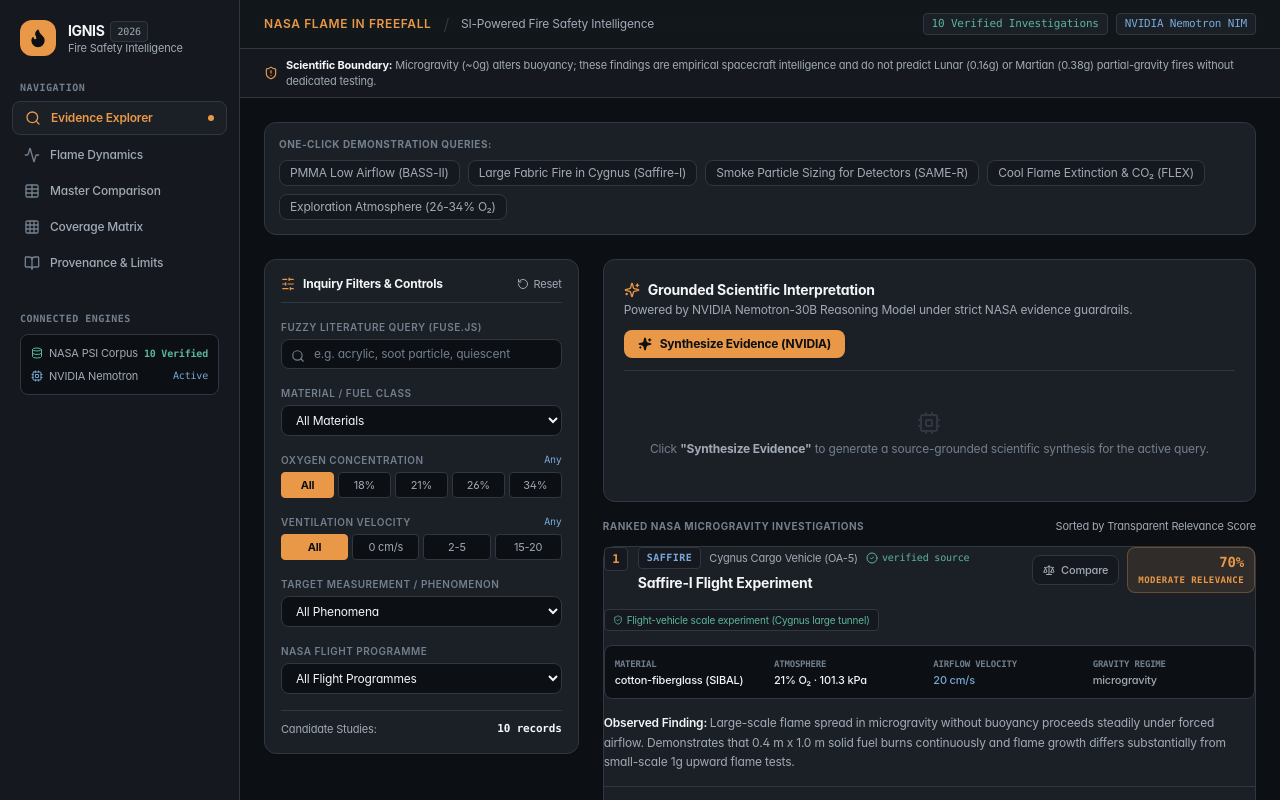
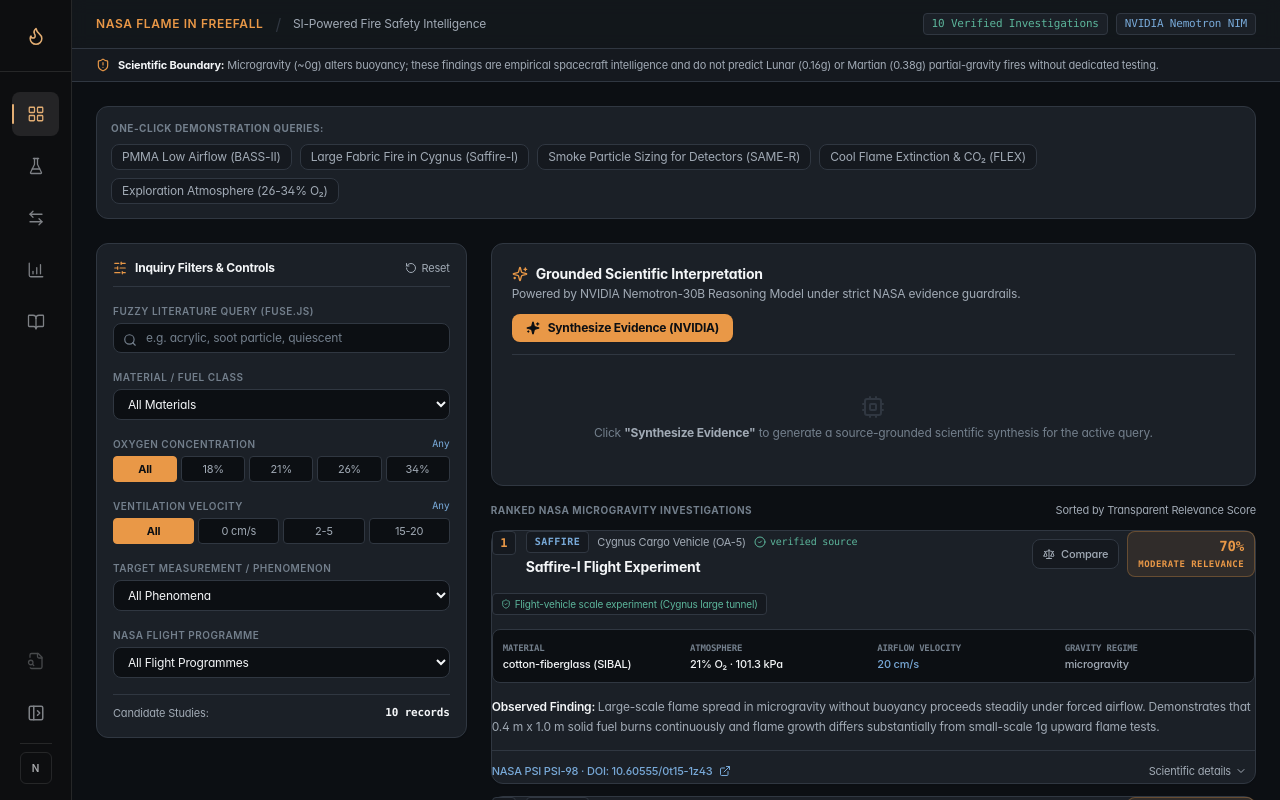
Before and after one commit to BlguunBN/ignis-space-fire, a Next.js app: page / in a window 1280 px wide. Shown: the top 800 px of the page. Built offline with nearby package versions, Linux system fonts and the light colour scheme.

Commit message:
design: adopt restrained Midday-inspired navigation and tokens

```diff
--- a/components/layout/AppSidebar.tsx
+++ b/components/layout/AppSidebar.tsx
@@ -1,20 +1,19 @@
 "use client";
 
-import React from "react";
+import { useState } from "react";
 import {
+  ArrowLeftRight,
+  BookOpen,
+  ChartColumnIncreasing,
+  FileSearch,
   Flame,
-  Search,
-  Activity,
-  Table as TableIcon,
-  Grid3X3,
-  BookOpen,
-  Scale,
-  Sparkles,
-  Database,
-  Cpu,
+  FlaskConical,
+  LayoutGrid,
+  PanelLeftClose,
+  PanelLeftOpen
 } from "lucide-react";
 
-export type NavTab = "explore" | "chart" | "table" | "coverage" | "methodology";
+export type NavTab = "explore" | "studio" | "table" | "coverage" | "methodology";
 
 interface AppSidebarProps {
   activeTab: NavTab;
@@ -23,121 +22,53 @@ interface AppSidebarProps {
   onOpenCompare: () => void;
 }
 
-export function AppSidebar({
-  activeTab,
-  onSelectTab,
-  selectedCompareCount,
-  onOpenCompare,
-}: AppSidebarProps) {
-  const navItems: Array<{ id: NavTab; label: string; icon: React.ReactNode; badge?: string }> = [
-    { id: "explore", label: "Evidence Explorer", icon: <Search className="w-4 h-4" /> },
-    { id: "chart", label: "Flame Dynamics", icon: <Activity className="w-4 h-4" /> },
-    { id: "table", label: "Master Comparison", icon: <TableIcon className="w-4 h-4" /> },
-    { id: "coverage", label: "Coverage Matrix", icon: <Grid3X3 className="w-4 h-4" /> },
-    { id: "methodology", label: "Provenance & Limits", icon: <BookOpen className="w-4 h-4" /> },
+const links: Array<{ id: NavTab; label: string; icon: typeof LayoutGrid }> = [
+  { id: "explore", label: "Overview", icon: LayoutGrid },
+  { id: "studio", label: "Experiment studio", icon: FlaskConical },
+  { id: "table", label: "Compare records", icon: ArrowLeftRight },
+  { id: "coverage", label: "Evidence coverage", icon: ChartColumnIncreasing },
+  { id: "methodology", label: "Sources & methodology", icon: BookOpen }
 ];
 
+export function AppSidebar({ activeTab, onSelectTab, selectedCompareCount, onOpenCompare }: AppSidebarProps) {
+  const [expanded, setExpanded] = useState(false);
+
   return (
-    <aside className="w-full lg:w-60 shrink-0 bg-[#15191F] border-r border-[#303741] flex flex-col justify-between py-5 px-3 min-h-screen">
-      {/* Brand & Mission */}
-      <div className="space-y-6">
-        <div className="flex items-center gap-3 px-2">
-          <div className="w-9 h-9 rounded-xl bg-[#E99847] flex items-center justify-center text-[#0C0F13] font-black shadow-sm shrink-0">
-            <Flame className="w-5 h-5 fill-current" />
+    <aside className={"z-40 flex w-full shrink-0 items-center border-b border-white/10 bg-[#0d0e10] lg:sticky lg:top-0 lg:h-screen lg:flex-col lg:items-stretch lg:border-b-0 lg:border-r " + (expanded ? "lg:w-56" : "lg:w-[72px]")}>
+      <div className="hidden h-[72px] items-center justify-center border-b border-white/10 lg:flex">
+        <Flame aria-label="IGNIS" className="h-5 w-5 text-[#e2ad73]" strokeWidth={1.8} />
+        {expanded && <span className="ml-2 text-sm font-semibold tracking-[0.1em]">IGNIS</span>}
       </div>
-          <div>
-            <div className="flex items-center gap-1.5">
-              <span className="font-bold text-sm tracking-tight text-[#F3F5F7]">IGNIS</span>
-              <span className="text-[10px] font-mono px-1.5 py-0.5 rounded bg-[#1B2027] border border-[#303741] text-[#A1AAB5]">
-                2026
-              </span>
-            </div>
-            <p className="text-[11px] text-[#A1AAB5] leading-tight">Fire Safety Intelligence</p>
-          </div>
-        </div>
-
-        {/* Navigation Items */}
-        <nav className="space-y-1">
-          <span className="text-[10px] uppercase tracking-wider font-semibold text-[#737F8C] px-2 block mb-1.5 font-mono">
-            Navigation
-          </span>
-          {navItems.map((item) => {
-            const isActive = activeTab === item.id;
+      <div className="flex flex-1 items-center gap-1 overflow-x-auto px-2 py-2 lg:flex-col lg:gap-2 lg:overflow-visible lg:px-3 lg:py-5">
+        <div className="mr-2 flex items-center lg:hidden"><Flame className="h-5 w-5 text-[#e2ad73]" aria-label="IGNIS" /></div>
+        {links.map(({ id, label, icon: Icon }) => {
+          const selected = activeTab === id;
           return (
-              <button
-                key={item.id}
-                onClick={() => onSelectTab(item.id)}
-                className={`w-full flex items-center justify-between px-3 py-2 rounded-lg text-xs font-medium transition cursor-pointer relative ${
-                  isActive
-                    ? "bg-[#1B2027] text-[#E99847] border border-[#303741] font-semibold"
-                    : "text-[#A1AAB5] hover:text-[#F3F5F7] hover:bg-[#1B2027]/40"
-                }`}
-              >
-                <div className="flex items-center gap-2.5">
-                  <span className={isActive ? "text-[#E99847]" : "text-[#737F8C]"}>
-                    {item.icon}
-                  </span>
-                  <span>{item.label}</span>
-                </div>
-                {isActive && (
-                  <span className="w-1.5 h-1.5 rounded-full bg-[#E99847]"></span>
-                )}
+            <button key={id} type="button" title={label} aria-label={label} aria-current={selected ? "page" : undefined}
+              onClick={() => onSelectTab(id)}
+              className={"group relative flex h-11 min-w-11 items-center justify-center rounded-lg px-3 transition-colors lg:w-full " +
+                (expanded ? "lg:justify-start lg:gap-3" : "") +
+                (selected ? " bg-[#242426] text-[#f6f1eb]" : " text-[#7e8186] hover:bg-white/[0.06] hover:text-white")}>
+              <Icon className={"h-[18px] w-[18px] shrink-0 " + (selected ? "text-[#e2ad73]" : "")} strokeWidth={1.7}/>
+              {expanded && <span className="hidden whitespace-nowrap text-xs lg:inline">{label}</span>}
+              {selected && <span className="absolute bottom-1 left-1/2 h-[2px] w-4 -translate-x-1/2 rounded-full bg-[#e2ad73] lg:bottom-auto lg:left-0 lg:top-1/2 lg:h-5 lg:w-[2px] lg:-translate-x-0 lg:-translate-y-1/2" />}
             </button>
           );
         })}
-        </nav>
-
-        {/* Live Service Status */}
-        <div className="px-2 pt-2 space-y-2">
-          <span className="text-[10px] uppercase tracking-wider font-semibold text-[#737F8C] block font-mono">
-            Connected Engines
-          </span>
-          <div className="bg-[#0C0F13] p-2.5 rounded-lg border border-[#303741] space-y-1.5 text-[11px]">
-            <div className="flex items-center justify-between">
-              <span className="text-[#A1AAB5] flex items-center gap-1.5">
-                <Database className="w-3 h-3 text-[#5CB59B]" />
-                NASA PSI Corpus
-              </span>
-              <span className="font-mono text-[#5CB59B] text-[10px] font-semibold">10 Verified</span>
       </div>
-            <div className="flex items-center justify-between">
-              <span className="text-[#A1AAB5] flex items-center gap-1.5">
-                <Cpu className="w-3 h-3 text-[#78A9D8]" />
-                NVIDIA Nemotron
-              </span>
-              <span className="font-mono text-[#78A9D8] text-[10px]">Active</span>
-            </div>
-          </div>
-        </div>
-      </div>
-
-      {/* Compare Tray & Footer */}
-      <div className="pt-4 border-t border-[#303741] space-y-3">
-        {selectedCompareCount > 0 && (
-          <button
-            onClick={onOpenCompare}
+      <div className="flex items-center px-2 lg:flex-col lg:gap-2 lg:px-3 lg:pb-4">
+        <button type="button" title="Compare selected" aria-label={"Compare selected: " + selectedCompareCount + " of 2"} onClick={onOpenCompare}
           disabled={selectedCompareCount < 2}
-            className={`w-full flex items-center justify-between p-2.5 rounded-lg text-xs font-semibold border transition cursor-pointer ${
-              selectedCompareCount === 2
-                ? "bg-[#E99847] text-[#0C0F13] border-[#E99847] shadow-sm"
-                : "bg-[#1B2027] text-[#A1AAB5] border-[#303741] opacity-75"
-            }`}
-          >
-            <div className="flex items-center gap-2">
-              <Scale className="w-4 h-4" />
-              <span>Compare Tray</span>
-            </div>
-            <span className="px-1.5 py-0.5 rounded text-[10px] font-mono bg-black/20">
-              {selectedCompareCount}/2
-            </span>
+          className="relative flex h-11 min-w-11 items-center justify-center rounded-lg text-[#9fa2a5] transition-colors hover:bg-white/[0.06] disabled:cursor-not-allowed disabled:opacity-40 lg:w-full">
+          <FileSearch className="h-[18px] w-[18px]" strokeWidth={1.7}/>
+          {selectedCompareCount > 0 && <span className="absolute right-1 top-1 rounded-full bg-[#e2ad73] px-[5px] text-[9px] font-medium text-black">{selectedCompareCount}</span>}
         </button>
-        )}
-
-        <div className="px-2 text-[10px] text-[#737F8C] space-y-0.5">
-          <div className="text-[#F3F5F7] font-semibold">Team Twinkle Twinkle</div>
-          <div>NASA Space Apps Ulaanbaatar 2026</div>
-          <div className="pt-1 text-[9px] text-[#737F8C] font-mono">Apache-2.0 · Open Source</div>
-        </div>
+        <button type="button" title={expanded ? "Collapse navigation" : "Expand navigation"} aria-label="Toggle sidebar labels"
+          onClick={() => setExpanded((value) => !value)} className="hidden h-11 w-full items-center justify-center rounded-lg text-[#7e8186] hover:bg-white/[0.06] hover:text-white lg:flex">
+          {expanded ? <PanelLeftClose className="h-[18px] w-[18px]"/> : <PanelLeftOpen className="h-[18px] w-[18px]"/>}
+        </button>
+        <div className="hidden h-px w-8 bg-white/10 lg:block" />
+        <div title="Research software — not flight safety certification" className="hidden h-8 w-8 items-center justify-center rounded-md border border-white/10 text-[10px] font-semibold text-[#a8aaad] lg:flex">N</div>
       </div>
     </aside>
   );
```
Lines whose indentation alone changed are shown as unchanged.
